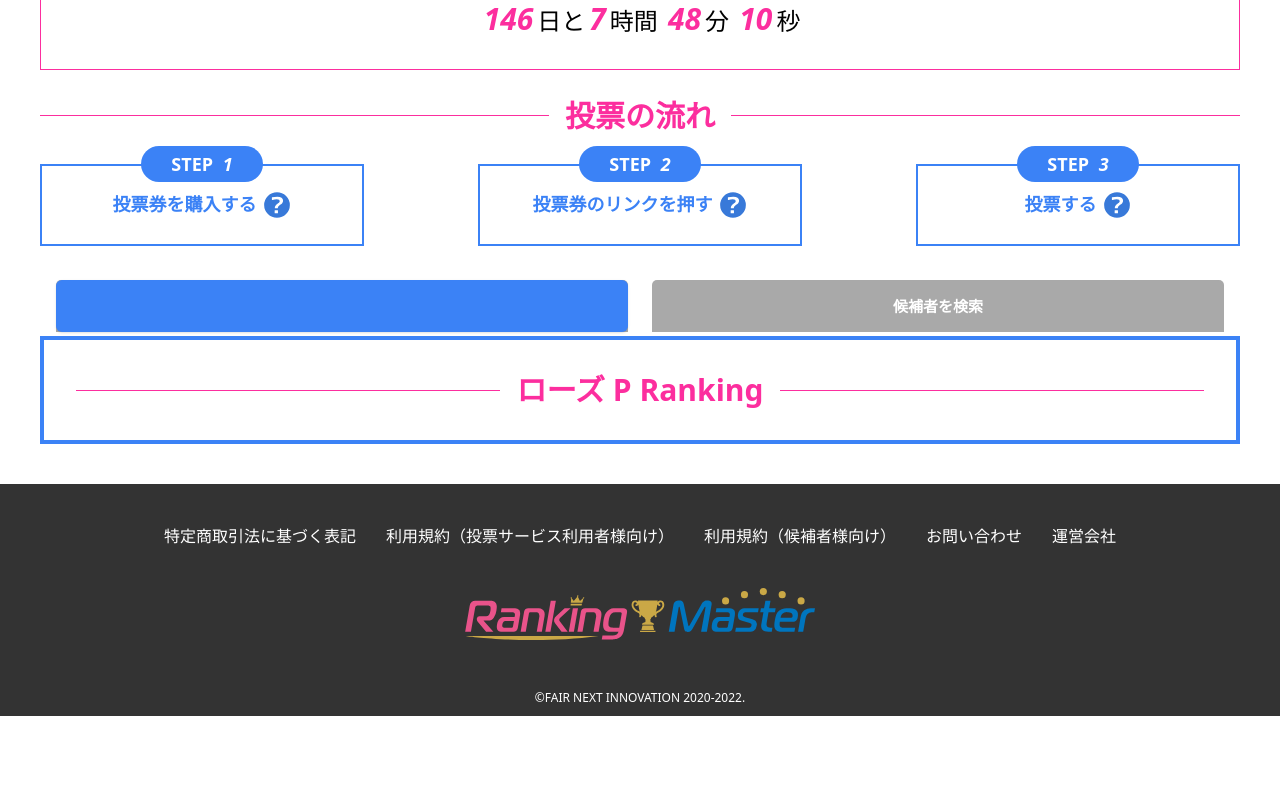
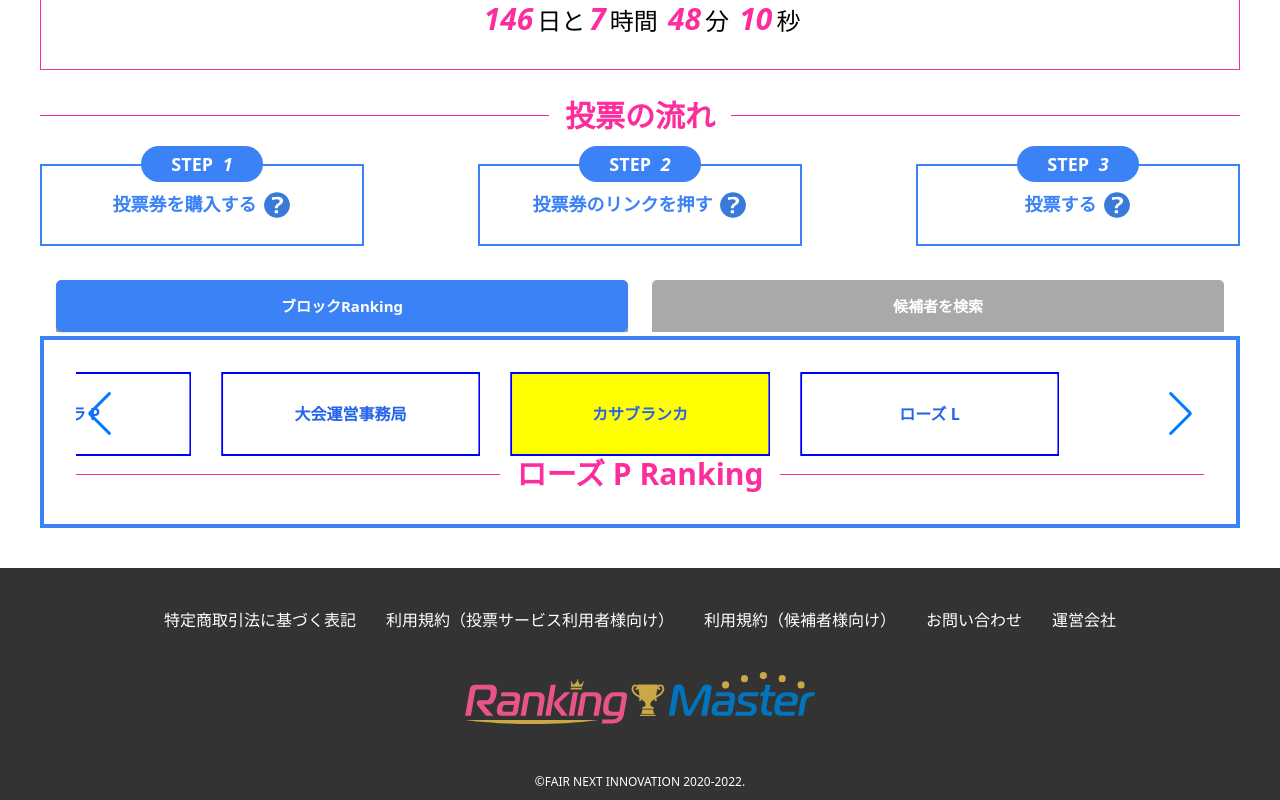
Before and after one commit to Phongkaka/system-div-vote-app-fe, a React (Vite) app: page /vote-page in a window 1280 px wide. Shown: the part 704-1504 px from the top of the page. Before the commit the page ends 1420 px from the top, so only its background shows below. Built offline with nearby package versions, Linux system fonts and the light colour scheme.

Commit message:
tab child have carousel

```diff
--- a/src/pages/Vote/components/TabsVote/components/BlockRank/index.tsx
+++ b/src/pages/Vote/components/TabsVote/components/BlockRank/index.tsx
@@ -1,8 +1,10 @@
 import Title from '../../../Title'
+import TabsVoteChild from '../TabsVoteChild'
 
 const BlockRank = () => {
   return (
     <div className='border-4 border-solid border-blue-500 p-8'>
+      <TabsVoteChild />
       <Title title='ローズ P Ranking' />
     </div>
   )
--- /dev/null
+++ b/src/pages/Vote/components/TabsVote/components/TabsVoteChild/index.tsx
@@ -0,0 +1,99 @@
+import { Swiper, SwiperSlide } from 'swiper/react'
+import { Navigation } from 'swiper/modules'
+
+import 'swiper/css'
+import 'swiper/css/navigation'
+import './style.scss'
+import { useState } from 'react'
+
+function TabsVoteChild() {
+  const [activeButton, setActiveButton] = useState(0);
+
+  const handleButtonClick = (index: any) => {
+    setActiveButton(index);
+  };
+  return (
+    <>
+      <div className='slider m-auto'>
+        <Swiper
+          modules={[Navigation]}
+          slidesPerView={4}
+          spaceBetween={30}
+          centeredSlides
+          navigation={true}
+          loop
+          className='mySwiper tabs__rank'
+        >
+          <SwiperSlide>
+            <button
+              type='button'
+              className={`btn__tabs h-20 bg-white rounded-sm w-full text-center text-blue-600 font-bold flex justify-center items-center ${
+                activeButton === 0 ? 'active' : ''
+              }`}
+              onClick={() => handleButtonClick(0)}
+            >
+              カサブランカ
+            </button>
+          </SwiperSlide>
+          <SwiperSlide>
+            <button
+              type='button'
+              className={`btn__tabs h-20 bg-white rounded-sm w-full text-center text-blue-600 font-bold flex justify-center items-center ${
+                activeButton === 5 ? 'active' : ''
+              }`}
+              onClick={() => handleButtonClick(5)}
+            >
+              ローズ L
+            </button>
+          </SwiperSlide>
+          <SwiperSlide>
+            <button
+              type='button'
+              className={`btn__tabs h-20 bg-white rounded-sm w-full text-center text-blue-600 font-bold flex justify-center items-center ${
+                activeButton === 1 ? 'active' : ''
+              }`}
+              onClick={() => handleButtonClick(1)}
+            >
+              ローズ P
+            </button>
+          </SwiperSlide>
+          <SwiperSlide>
+            <button
+              type='button'
+              className={`btn__tabs h-20 bg-white rounded-sm w-full text-center text-blue-600 font-bold flex justify-center items-center ${
+                activeButton === 2 ? 'active' : ''
+              }`}
+              onClick={() => handleButtonClick(2)}
+            >
+              ガーベラ L
+            </button>
+          </SwiperSlide>
+          <SwiperSlide>
+            <button
+              type='button'
+              className={`btn__tabs h-20 bg-white rounded-sm w-full text-center text-blue-600 font-bold flex justify-center items-center ${
+                activeButton === 3 ? 'active' : ''
+              }`}
+              onClick={() => handleButtonClick(3)}
+            >
+              ガーベラ P
+            </button>
+          </SwiperSlide>
+          <SwiperSlide>
+            <button
+              type='button'
+              className={`btn__tabs h-20 bg-white rounded-sm w-full text-center text-blue-600 font-bold flex justify-center items-center ${
+                activeButton === 4 ? 'active' : ''
+              }`}
+              onClick={() => handleButtonClick(4)}
+            >
+              大会運営事務局
+            </button>
+          </SwiperSlide>
+        </Swiper>
+      </div>
+    </>
+  )
+}
+
+export default TabsVoteChild
--- /dev/null
+++ b/src/pages/Vote/components/TabsVote/components/TabsVoteChild/style.scss
@@ -0,0 +1,14 @@
+.tabs__rank {
+  .swiper-slide {
+    display: flex;
+    justify-content: center;
+    border: 2px solid blue;
+    cursor: pointer;
+    .btn__tabs {
+      &.active {
+        background: yellow;
+      }
+    }
+
+  }
+}
--- a/src/pages/Vote/components/TabsVote/index.tsx
+++ b/src/pages/Vote/components/TabsVote/index.tsx
@@ -1,6 +1,7 @@
 import { Tabs, TabsHeader, TabsBody, Tab, TabPanel } from '@material-tailwind/react'
 import BlockRank from './components/BlockRank'
 import Candidate from './components/Candidate'
+import './style.scss'
 
 export function TabsVote() {
   const data = [
@@ -19,7 +20,7 @@ export function TabsVote() {
   return (
     <Tabs value='ranking' className='w-[100%]'>
       <TabsHeader
-        className='flex justify-around'
+        className='flex justify-around tabs__voting'
         indicatorProps={{
           className: 'bg-blue-500 text-white z-0'
         }}
--- /dev/null
+++ b/src/pages/Vote/components/TabsVote/style.scss
@@ -0,0 +1,5 @@
+.tabs__voting {
+  .text-inherit {
+    z-index: 50;
+  }
+}
```
